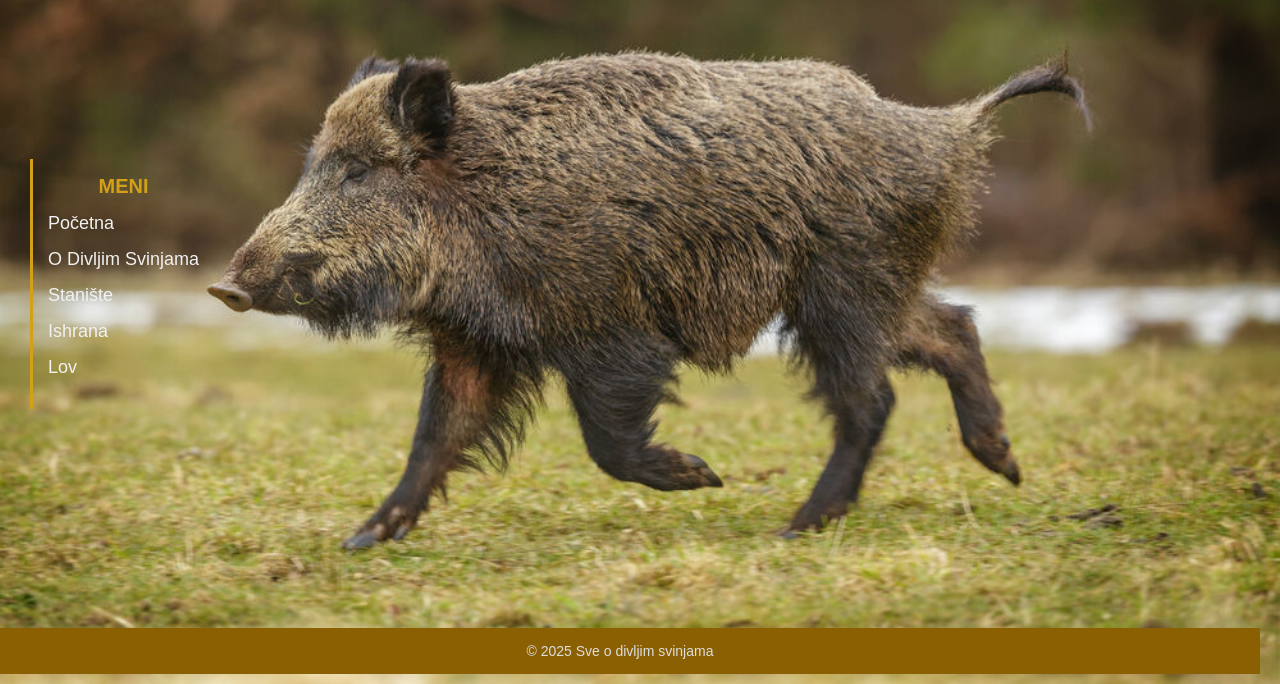
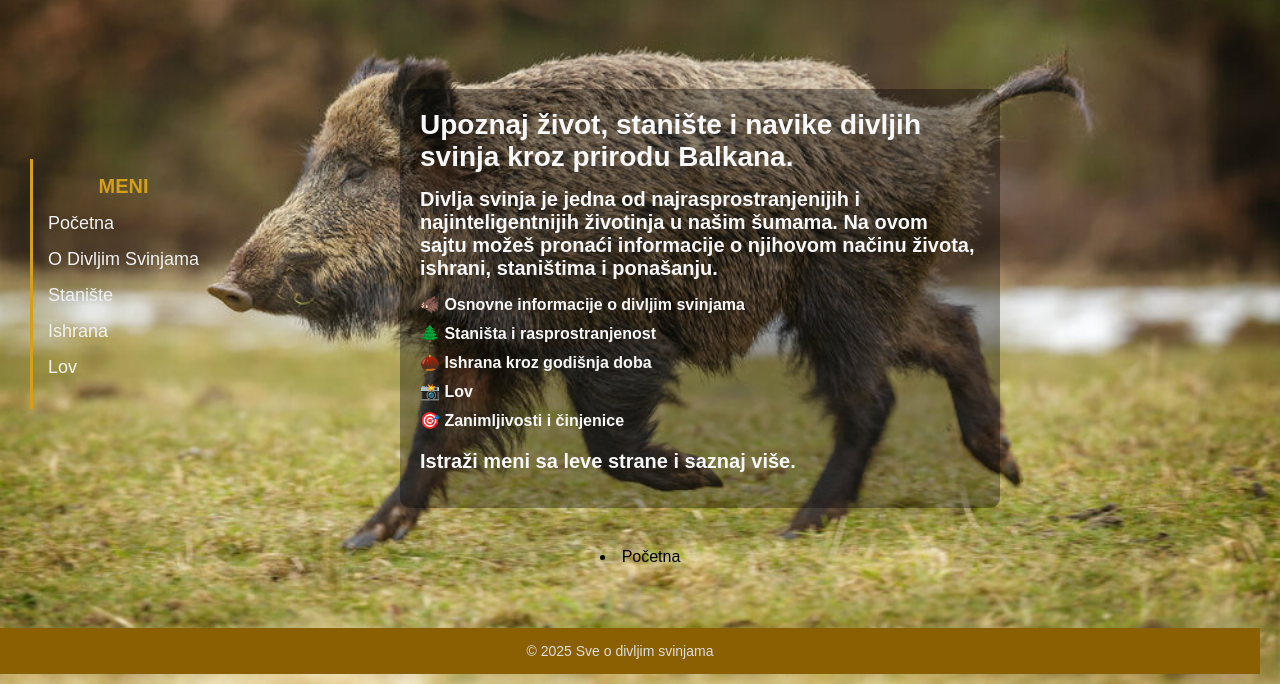
Before and after one commit to aca147219-max/Moj-svet, a plain HTML site: page index.html in a window 1280 px wide. Shown: the part 116-800 px from the top of the page. Drawn offline with Linux system fonts and the light colour scheme.

Commit message:
Add files via upload

```diff
--- a/index.html
+++ b/index.html
@@ -24,6 +24,27 @@
 
 
 <h1 class="naslov">Sve o Divljim Svinjama</h1>
+<div class="hero-text">
+  <h2>Upoznaj život, stanište i navike divljih svinja kroz prirodu Balkana.</h2>
+
+  <p>
+    Divlja svinja je jedna od najrasprostranjenijih i najinteligentnijih
+    životinja u našim šumama. Na ovom sajtu možeš pronaći informacije
+    o njihovom načinu života, ishrani, staništima i ponašanju.
+  </p>
+
+  <ul>
+    <li>🐗 Osnovne informacije o divljim svinjama</li>
+    <li>🌲 Staništa i rasprostranjenost</li>
+    <li>🌰 Ishrana kroz godišnja doba</li>
+    <li>📸 Lov</li>
+    <li>🎯 Zanimljivosti i činjenice</li>
+  </ul>
+
+  <p class="cta">
+    Istraži meni sa leve strane i saznaj više.
+  </p>
+</div>
 
 <header>
   <nav class="meni">
--- a/style.css
+++ b/style.css
@@ -168,15 +168,63 @@
   font-size: 14px;
 }
 h1 {
-  color: #000000;
+  color: #f7f6f6;
 }
 h1 {
-  text-shadow: 2px 2px 10px black;
+  text-shadow: 2px 2px 10px rgb(248, 248, 248);
 }
-.svinja {
-  width: 100%;
-  height: 100%;
-  margin: 0;
-  height: auto;
+.hero-text {
+  max-width: 600px;
+  margin-left: 120px;
+  margin-top: 150px;
+  color: #f8f8f8;
 }
+
+.hero-text h2 {
+  font-size: 28px;
+  margin-bottom: 15px;
+  font-weight: 700;
 }
+
+.hero-text p {
+  font-size: 20px;
+  margin-bottom: 15px;
+  font-weight: 600;
+}
+
+.hero-text ul {
+  list-style: none;
+  padding: 0;
+}
+
+.hero-text li {
+  margin-bottom: 10px;
+  font-weight: 600;
+}
+
+.cta {
+  font-weight: bold;
+  margin-top: 20px;
+}
+.hero-text {
+  background: rgba(0, 0, 0, 0.35);
+  padding: 20px;
+  border-radius: 10px;
+}
+@media (max-width: 768px) {
+  h1 {
+    font-size: 36px;
+  }
+
+  .hero-text h2 {
+    font-size: 22px;
+  }
+
+  .hero-text p,
+  .hero-text li {
+    font-size: 16px;
+  }
+}
+
+
+}
```
